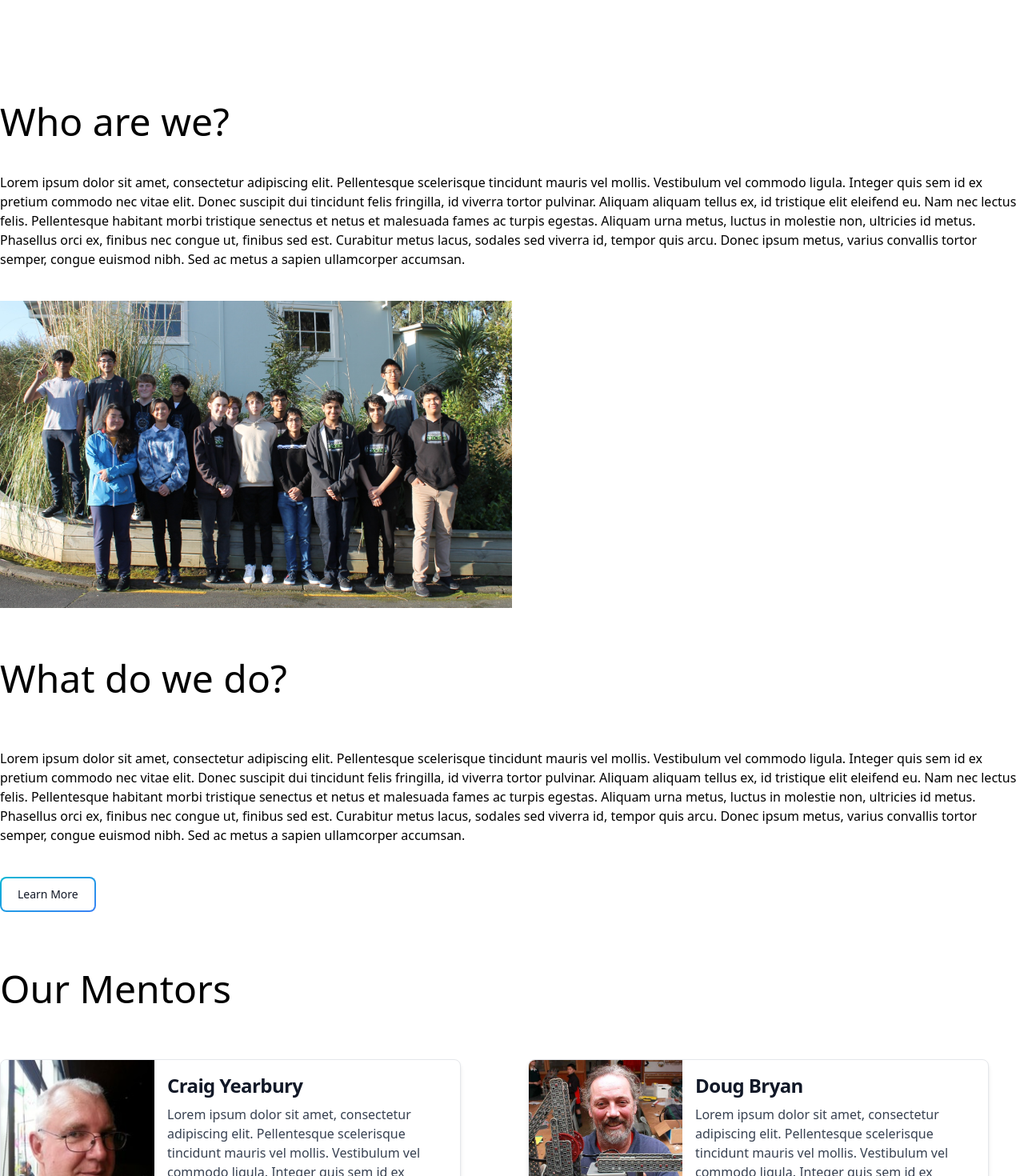
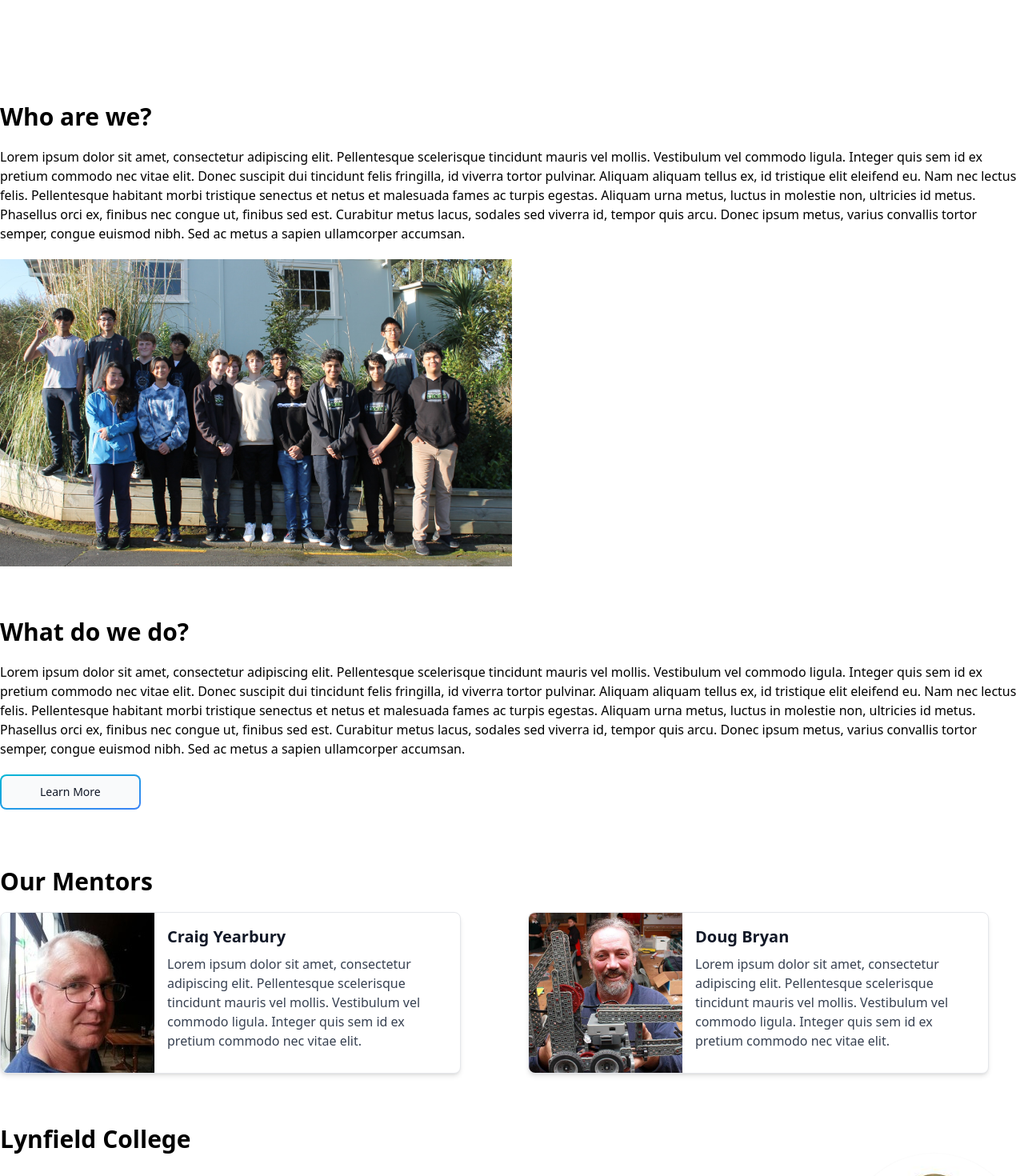
Before and after one commit to kaelemc/lcrobotics-site, a React (Create React App) app: page /about in a window 1280 px wide. Shown: the part 280-1750 px from the top of the page at 80% size. Built offline with nearby package versions, Linux system fonts and the light colour scheme.

Commit message:
variable name fixes to snake case for readability

```diff
--- a/src/components/pages/about.js
+++ b/src/components/pages/about.js
@@ -5,9 +5,9 @@ import DougB from '../../media/images/doug_b.jpg'
 import LynfieldLogo from '../../media/images/lynfield_college_logo.jpg'
 
 
-const whoAreWePara = "Lorem ipsum dolor sit amet, consectetur adipiscing elit. Pellentesque scelerisque tincidunt mauris vel mollis. Vestibulum vel commodo ligula. Integer quis sem id ex pretium commodo nec vitae elit. Donec suscipit dui tincidunt felis fringilla, id viverra tortor pulvinar. Aliquam aliquam tellus ex, id tristique elit eleifend eu. Nam nec lectus felis. Pellentesque habitant morbi tristique senectus et netus et malesuada fames ac turpis egestas. Aliquam urna metus, luctus in molestie non, ultricies id metus. Phasellus orci ex, finibus nec congue ut, finibus sed est. Curabitur metus lacus, sodales sed viverra id, tempor quis arcu. Donec ipsum metus, varius convallis tortor semper, congue euismod nibh. Sed ac metus a sapien ullamcorper accumsan. "
-const whatWeDoPara = "Lorem ipsum dolor sit amet, consectetur adipiscing elit. Pellentesque scelerisque tincidunt mauris vel mollis. Vestibulum vel commodo ligula. Integer quis sem id ex pretium commodo nec vitae elit. Donec suscipit dui tincidunt felis fringilla, id viverra tortor pulvinar. Aliquam aliquam tellus ex, id tristique elit eleifend eu. Nam nec lectus felis. Pellentesque habitant morbi tristique senectus et netus et malesuada fames ac turpis egestas. Aliquam urna metus, luctus in molestie non, ultricies id metus. Phasellus orci ex, finibus nec congue ut, finibus sed est. Curabitur metus lacus, sodales sed viverra id, tempor quis arcu. Donec ipsum metus, varius convallis tortor semper, congue euismod nibh. Sed ac metus a sapien ullamcorper accumsan. "
-const schoolPara = "Lorem ipsum dolor sit amet, consectetur adipiscing elit. Pellentesque scelerisque tincidunt mauris vel mollis. Vestibulum vel commodo ligula. Integer quis sem id ex pretium commodo nec vitae elit. Donec suscipit dui tincidunt felis fringilla, id viverra tortor pulvinar. Aliquam aliquam tellus ex, id tristique elit eleifend eu. Nam nec lectus felis. Pellentesque habitant morbi tristique senectus et netus et malesuada fames ac turpis egestas. Aliquam urna metus, luctus in molestie non, ultricies id metus. Phasellus orci ex, finibus nec congue ut, finibus sed est. Curabitur metus lacus, sodales sed viverra id, tempor quis arcu. Donec ipsum metus, varius convallis tortor semper, congue euismod nibh. Sed ac metus a sapien ullamcorper accumsan. "
+const who_are_we_para = "Lorem ipsum dolor sit amet, consectetur adipiscing elit. Pellentesque scelerisque tincidunt mauris vel mollis. Vestibulum vel commodo ligula. Integer quis sem id ex pretium commodo nec vitae elit. Donec suscipit dui tincidunt felis fringilla, id viverra tortor pulvinar. Aliquam aliquam tellus ex, id tristique elit eleifend eu. Nam nec lectus felis. Pellentesque habitant morbi tristique senectus et netus et malesuada fames ac turpis egestas. Aliquam urna metus, luctus in molestie non, ultricies id metus. Phasellus orci ex, finibus nec congue ut, finibus sed est. Curabitur metus lacus, sodales sed viverra id, tempor quis arcu. Donec ipsum metus, varius convallis tortor semper, congue euismod nibh. Sed ac metus a sapien ullamcorper accumsan. "
+const what_we_do_para = "Lorem ipsum dolor sit amet, consectetur adipiscing elit. Pellentesque scelerisque tincidunt mauris vel mollis. Vestibulum vel commodo ligula. Integer quis sem id ex pretium commodo nec vitae elit. Donec suscipit dui tincidunt felis fringilla, id viverra tortor pulvinar. Aliquam aliquam tellus ex, id tristique elit eleifend eu. Nam nec lectus felis. Pellentesque habitant morbi tristique senectus et netus et malesuada fames ac turpis egestas. Aliquam urna metus, luctus in molestie non, ultricies id metus. Phasellus orci ex, finibus nec congue ut, finibus sed est. Curabitur metus lacus, sodales sed viverra id, tempor quis arcu. Donec ipsum metus, varius convallis tortor semper, congue euismod nibh. Sed ac metus a sapien ullamcorper accumsan. "
+const about_school_para = "Lorem ipsum dolor sit amet, consectetur adipiscing elit. Pellentesque scelerisque tincidunt mauris vel mollis. Vestibulum vel commodo ligula. Integer quis sem id ex pretium commodo nec vitae elit. Donec suscipit dui tincidunt felis fringilla, id viverra tortor pulvinar. Aliquam aliquam tellus ex, id tristique elit eleifend eu. Nam nec lectus felis. Pellentesque habitant morbi tristique senectus et netus et malesuada fames ac turpis egestas. Aliquam urna metus, luctus in molestie non, ultricies id metus. Phasellus orci ex, finibus nec congue ut, finibus sed est. Curabitur metus lacus, sodales sed viverra id, tempor quis arcu. Donec ipsum metus, varius convallis tortor semper, congue euismod nibh. Sed ac metus a sapien ullamcorper accumsan. "
 
 const whatWeDoBtnLink = "/vex"
 
@@ -17,7 +17,7 @@ function MentorCard(props) {
             <div className="flex flex-col items-center bg-white rounded-lg border shadow-md md:flex-row md:max-w-xl hover:bg-gray-100">
                 <img className="object-cover w-full h-96 rounded-t-lg md:h-full md:w-48 md:rounded-none md:rounded-l-lg" src={props.imgSrc} alt={props.imgAlt}/>
                 <div className="flex flex-col justify-between p-4 leading-normal">
-                    <h5 className="mb-2 text-2xl font-bold tracking-tight text-gray-900">{props.name}</h5>
+                    <h5 className="mb-2 text-xl font-semibold text-gray-900">{props.name}</h5>
                     <p className="mb-3 font-normal text-gray-700">{props.description}</p>
                 </div>
             </div>
@@ -30,30 +30,30 @@ export default function About() {
        <>
         <TemplateLayout title="About Us" tagline="Tagline because taglines are nice">
             <div className="">
-                <h1 className="text-5xl font-light">Who are we?</h1>
-                <p className="my-10">{whoAreWePara}</p>
+                <h1 className="text-3xl font-bold">Who are we?</h1>
+                <p className="my-5">{who_are_we_para}</p>
                 <img src={TeamPhoto} alt="Lynfield College Robotics 2915 as of 2021" className="lg:w-1/2"/>
             </div>
             <div className="">
-                <h1 className="text-5xl font-light my-16">What do we do?</h1>
-                <p className="mb-10">{whatWeDoPara}</p>
-                <button className="relative inline-flex items-center justify-center p-0.5 mb-2 mr-2 overflow-hidden text-sm font-medium text-gray-900 rounded-lg group bg-gradient-to-br from-cyan-500 to-blue-500 group-hover:from-cyan-500 group-hover:to-blue-500 hover:text-white focus:ring-4 focus:ring-cyan-200">
-                    <span className="relative px-5 py-2.5 transition-all ease-in duration-75 bg-white rounded-md group-hover:bg-opacity-0">
+                <h1 className="text-3xl font-bold mt-16">What do we do?</h1>
+                <p className="my-5">{what_we_do_para}</p>
+                <button className="relative inline-flex items-center justify-center p-0.5 mb-2 mr-2 overflow-hidden w-full md:w-auto text-sm font-medium text-gray-900 rounded-lg group bg-gradient-to-br from-cyan-500 to-blue-500 group-hover:from-cyan-500 group-hover:to-blue-500 hover:text-white focus:ring-4 focus:ring-cyan-200">
+                    <span className="relative px-12 py-2.5 transition-all ease-in duration-75 bg-gray-50 w-full md:w-auto rounded-md group-hover:bg-opacity-0">
                         <a href={whatWeDoBtnLink}>Learn More</a>
                     </span>
                 </button>
             </div>
             <div className="">
-                <h1 className="text-5xl font-light my-16">Our Mentors</h1>
+                <h1 className="text-3xl font-bold mt-16 mb-5">Our Mentors</h1>
                 <div className="grid gap-10 md:grid-flow-col">
                     <MentorCard name="Craig Yearbury" imgSrc={CraigY} imgAlt="Craig Yearbury" description="Lorem ipsum dolor sit amet, consectetur adipiscing elit. Pellentesque scelerisque tincidunt mauris vel mollis. Vestibulum vel commodo ligula. Integer quis sem id ex pretium commodo nec vitae elit."/>
                     <MentorCard name="Doug Bryan" imgSrc={DougB} imgAlt="Doug Bryan" description="Lorem ipsum dolor sit amet, consectetur adipiscing elit. Pellentesque scelerisque tincidunt mauris vel mollis. Vestibulum vel commodo ligula. Integer quis sem id ex pretium commodo nec vitae elit."/>
                 </div>
             </div>
             <div className="">
-                <h1 className="text-5xl font-light my-16">Lynfield College</h1>
+                <h1 className="text-3xl font-bold mt-16">Lynfield College</h1>
                 <div className="grid md:grid-flow-col gap-6 items-center justify-items-center">
-                    <p className="">{schoolPara}</p>
+                    <p className="">{about_school_para}</p>
                     <img src={LynfieldLogo} alt="Lynfield College Logo" className="rounded-full shadow"/>
                 </div>
             </div>
```
Also changed, not shown: src/components/pages/home.js (+15 -15 lines).
